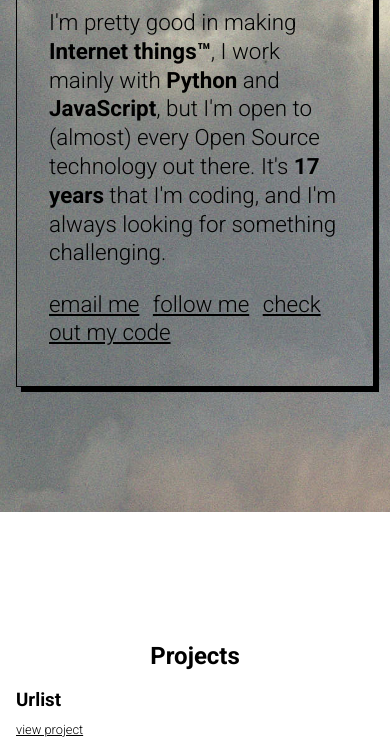
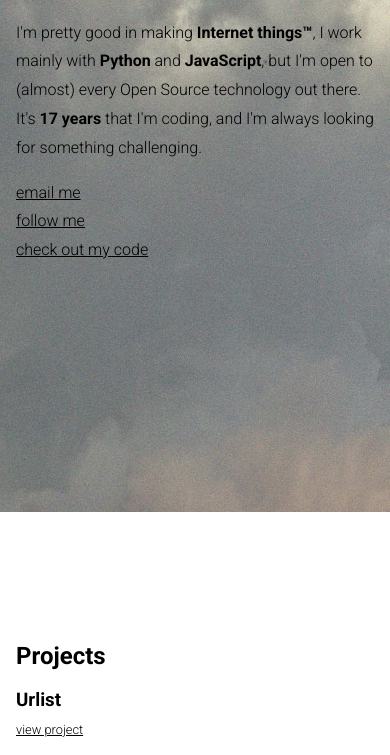
Before and after one commit to vrde/cv, a plain HTML site: page index.html in a window 390 px wide. Shown: the part 332-1087 px from the top of the page. Drawn offline with Linux system fonts and the light colour scheme.

Commit message:
Fix some stuff for mobile devices

```diff
--- a/index.html
+++ b/index.html
@@ -20,11 +20,19 @@
                     It's <strong>17 years</strong> that I'm coding, and I'm always looking for something challenging.
                 </p>
 
-                <p class="cta">
-                    <a href="mailto:agranzot+cv@gmail.com">email me</a>
-                    <a href="https://twitter.com/vrde" target="_blank">follow me</a>
-                    <a href="https://github.com/vrde" target="_blank">check out my code</a>
-                </p>
+                <ul class="cta">
+                    <li>
+                        <a href="mailto:agranzot+cv@gmail.com">email me</a>
+                    </li>
+
+                    <li>
+                        <a href="https://twitter.com/vrde" target="_blank">follow me</a>
+                    </li>
+
+                    <li>
+                        <a href="https://github.com/vrde" target="_blank">check out my code</a>
+                    </li>
+                </ul>
                 <div class="more">
                     <a href="#projects">↓ more stuff under the fold ↓</a>
                 </div>
--- a/style.css
+++ b/style.css
@@ -34,6 +34,11 @@ a {
 
 h2 {
     text-align: center;
+}
+@media (max-width: 480px) {
+    h2 {
+        text-align: left;
+    }
 }
 
 h3 {
@@ -74,11 +79,34 @@ p {
     line-height: 1.8rem;
 }
 
-.intro .cta a {
+.intro h1 {
+    line-height: 2rem;
+}
+
+.intro .cta {
+    padding: 0;
+    list-style: none;
+}
+
+.intro .cta li {
+    display: inline;
     padding-right: 0.5rem;
 }
 
 @media (max-width: 480px) {
+    .box {
+        border: none;
+        box-shadow: none;
+        padding: 1rem;
+    }
+    .intro {
+        padding: 0;
+        font-size: 1rem;
+    }
+    .intro .cta li {
+        display: block;
+        padding-right: 0;
+    }
     .intro .more {
         display: none;
     }
```
